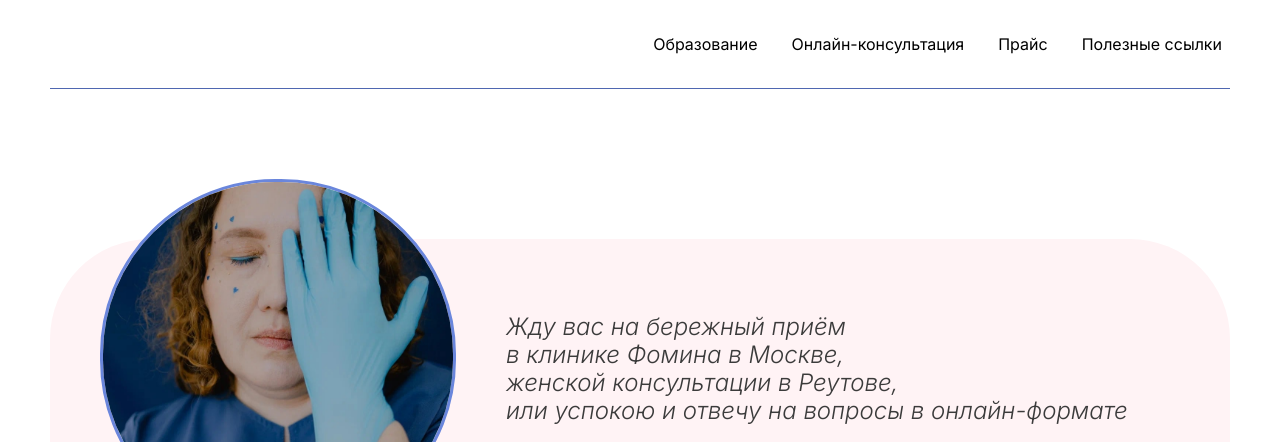
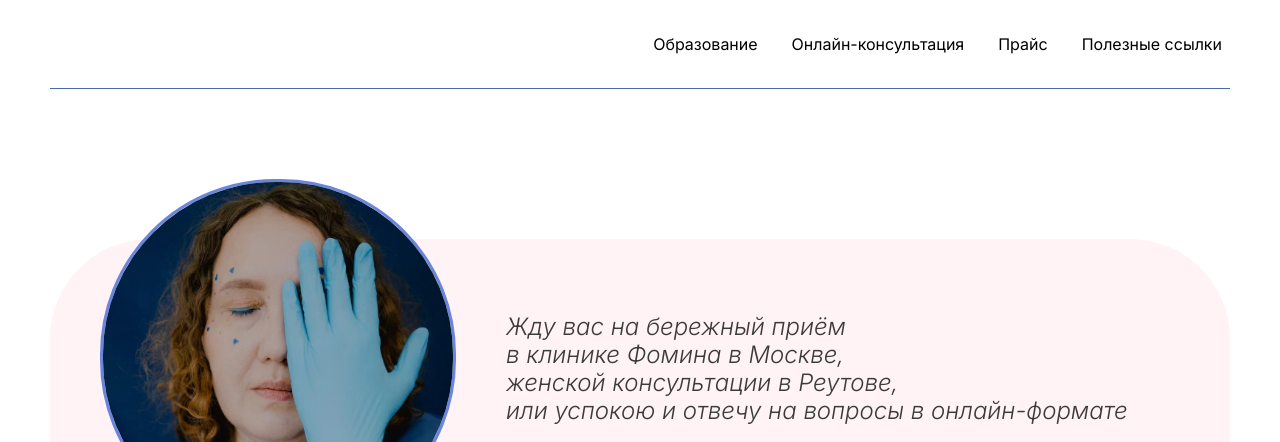
Before and after one commit to breadkvass/oksana-alimova, a website built with webpack: page src/index.html in a window 1280 px wide. Shown: the top 442 px of the page. Built offline with nearby package versions, Linux system fonts and the light colour scheme.

Commit message:
fix main image object position

```diff
--- a/src/blocks/main/__img/main__img.css
+++ b/src/blocks/main/__img/main__img.css
@@ -4,4 +4,5 @@
     border-radius: 175px;
     border: 3px solid #6A86DC;
     object-fit: cover;
+    object-position: 0 -10px;
 }
```
